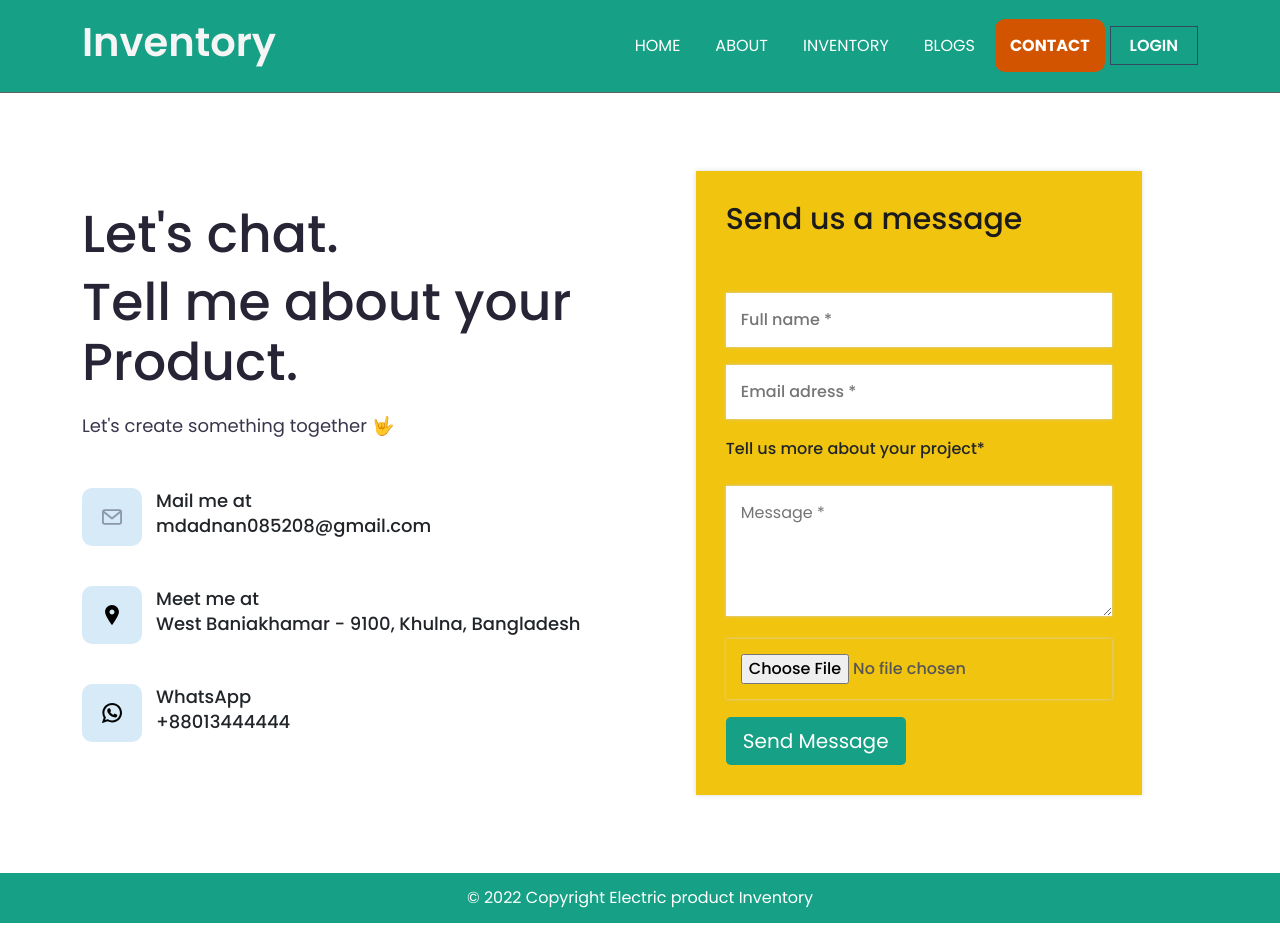
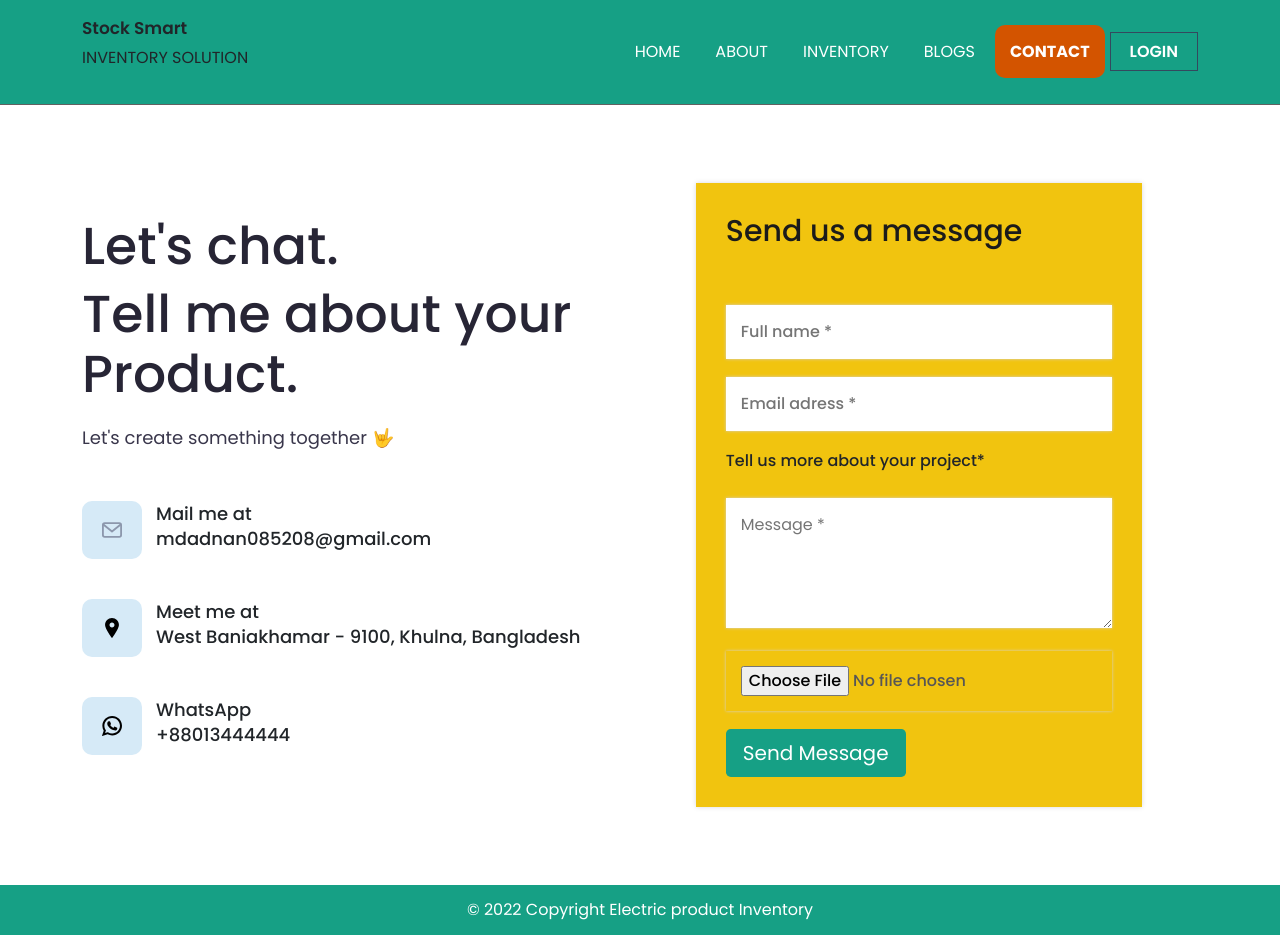
Before and after one commit to jradnan/warehouse-management-website, a React (Create React App) app: page /contact in a window 1280 px wide. Built offline with nearby package versions, Linux system fonts and the light colour scheme; no server answers.

Commit message:
logo and color changed

```diff
--- a/src/Components/Navbar/Navbar.js
+++ b/src/Components/Navbar/Navbar.js
@@ -39,7 +39,11 @@ const Navbar = () => {
                     <div className="content">
                         <div className="logo">
                             <Link to='/'>
-                                <h1>Inventory</h1>
+                               <div>
+                               <h1 style={{fontSize:"17px"}} className='text-dark'>Stock Smart</h1>
+                                <p className='text-dark'>INVENTORY SOLUTION</p>
+                                </div>
+
                             </Link>
                             <FontAwesomeIcon onClick={navHandler} icon={faBars} />
                         </div>
```
Also changed, not shown: src/Components/Images/logo.png (added).
